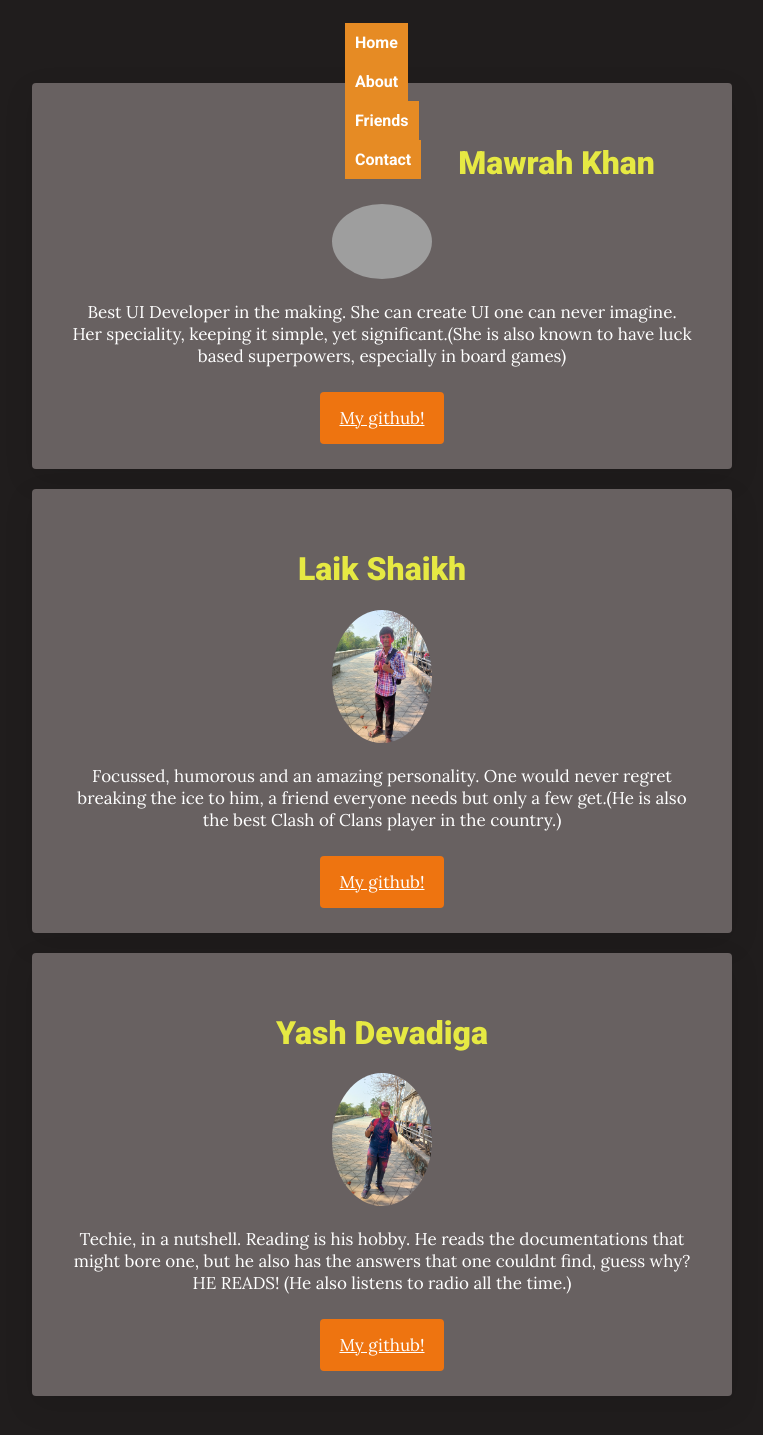
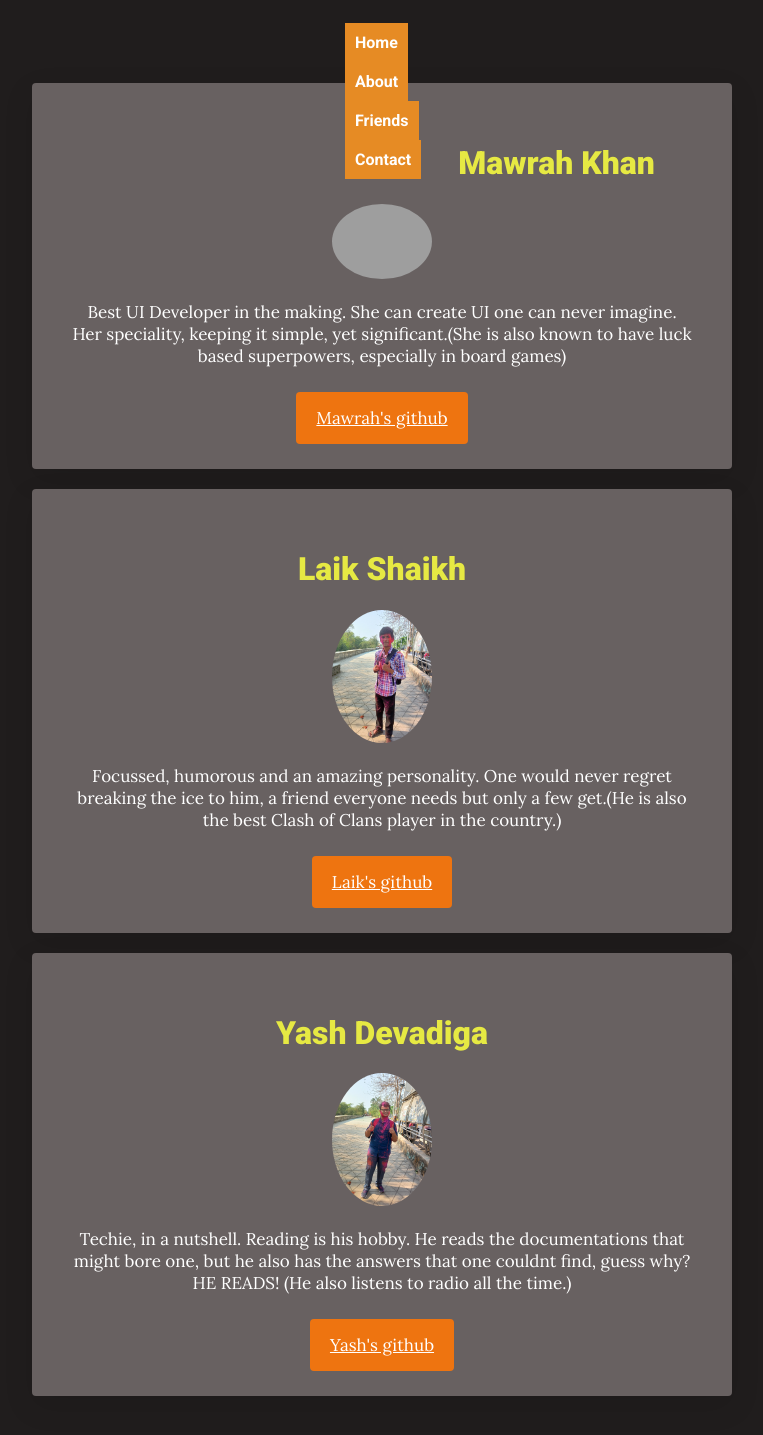
Before and after one commit to MrQuazar/myProfile, a plain HTML site: page friends.html in a window 1280 px wide. Shown: the part 5-1440 px from the top of the page, without its empty margins (258-1021 px from the left). Drawn offline with Linux system fonts and the light colour scheme; grey boxes are pictures that could not be loaded.

Commit message:
edited friends page button texts

```diff
--- a/friends.html
+++ b/friends.html
@@ -26,7 +26,7 @@
             <p>
                 Best UI Developer in the making. She can create UI one can never imagine. Her speciality, keeping it simple, yet significant.(She is also known to have luck based superpowers, especially in board games)
             </p>
-            <a href="https://github.com/zaya-xe/" class="btn-orng">My github!</a>
+            <a href="https://github.com/zaya-xe/" class="btn-orng">Mawrah's github</a>
         </div>
         <div class="card-white" id="introduction">
             <h1>Laik Shaikh</h1>
@@ -34,7 +34,7 @@
             <p>
                Focussed, humorous and an amazing personality. One would never regret breaking the ice to him, a friend everyone needs but only a few get.(He is also the best Clash of Clans player in the country.)
             </p>
-            <a href="https://github.com/laikshaikh/" class="btn-orng">My github!</a>
+            <a href="https://github.com/laikshaikh/" class="btn-orng">Laik's github</a>
         </div>
         <div class="card-white" id="introduction">
             <h1>Yash Devadiga</h1>
@@ -42,7 +42,7 @@
             <p>
                 Techie, in a nutshell. Reading is his hobby. He reads the documentations that might bore one, but he also has the answers that one couldnt find, guess why? HE READS! (He also listens to radio all the time.)
             </p>
-            <a href="https://github.com/yashizme/" class="btn-orng">My github!</a>
+            <a href="https://github.com/yashizme/" class="btn-orng">Yash's github</a>
         </div>
        </div>
 
```
